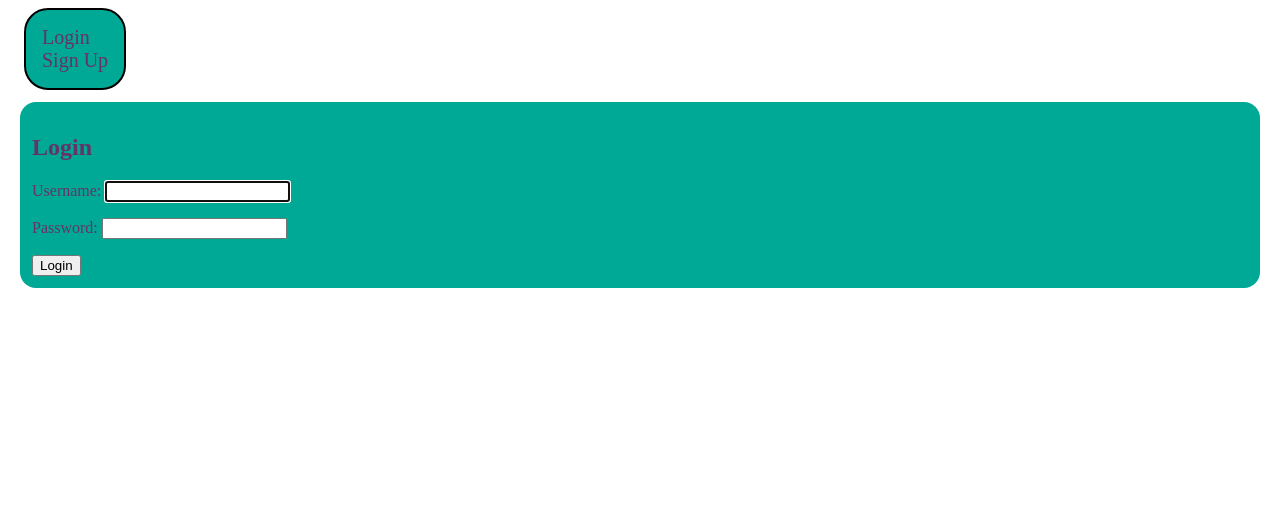
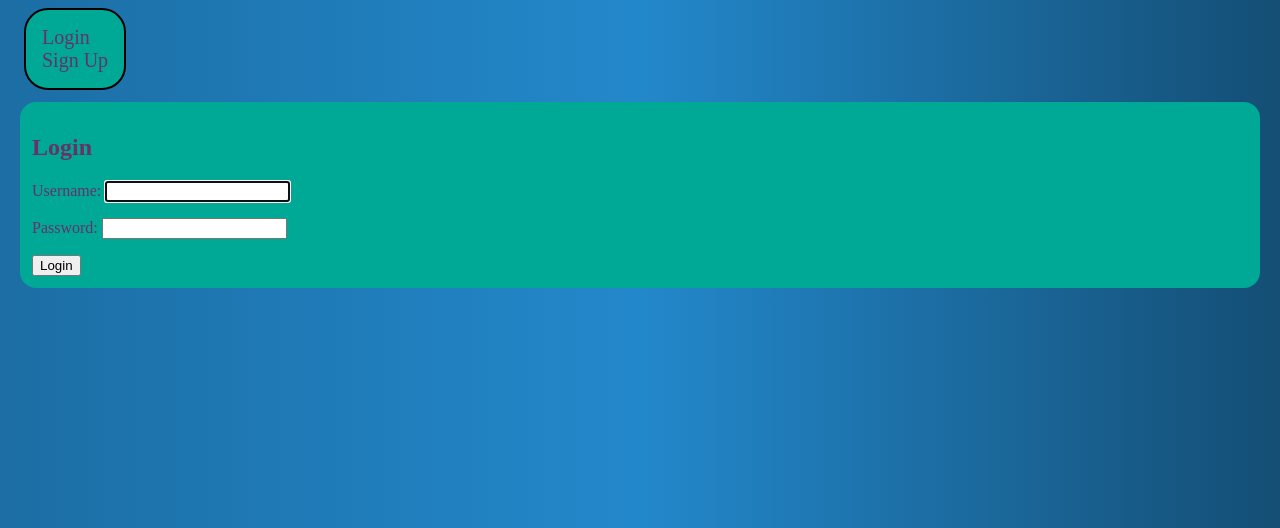
Before and after one commit to Msamson09/Golf_Course_Review, a Django app: page / in a window 1280 px wide. Shown: the top 528 px of the page. Run offline with Django 3.2, Linux system fonts and the light colour scheme.

Commit message:
adds background color and gradiant

```diff
--- a/main_app/static/css/base.css
+++ b/main_app/static/css/base.css
@@ -21,3 +21,10 @@ a {
   text-decoration: none;
   color: #636
 }
+
+body {
+  background: #1C6EA4;
+  background: -moz-linear-gradient(left, #1C6EA4 0%, #2388CB 50%, #144E75 100%);
+  background: -webkit-linear-gradient(left, #1C6EA4 0%, #2388CB 50%, #144E75 100%);
+  background: linear-gradient(to right, #1C6EA4 0%, #2388CB 50%, #144E75 100%);
+}
```
